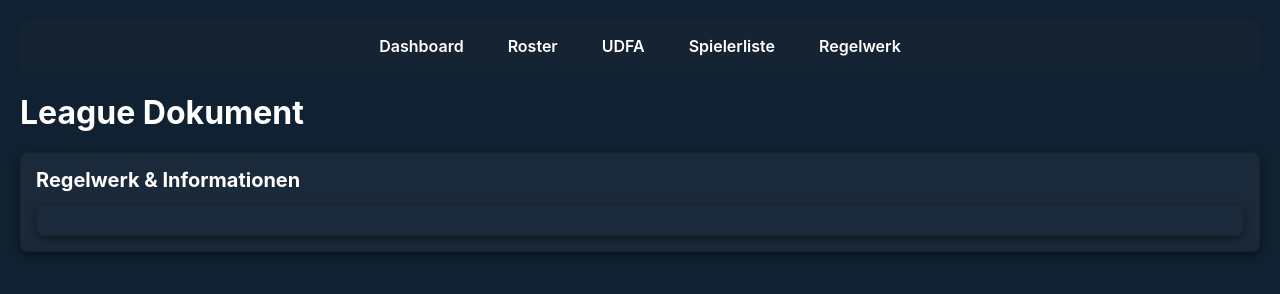
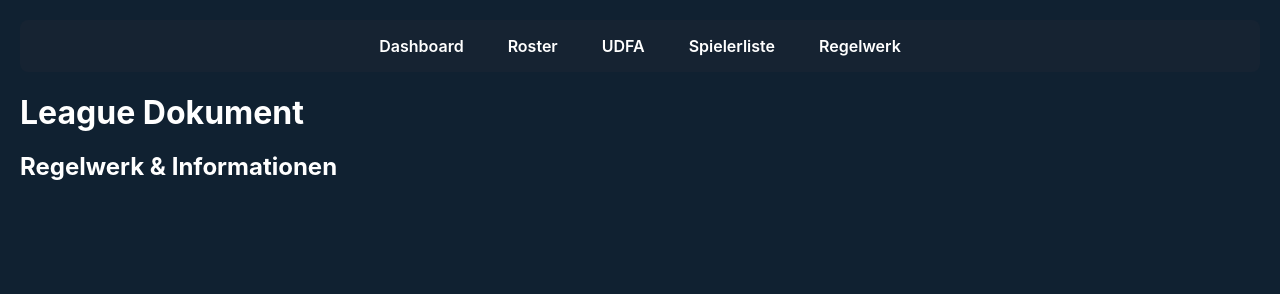
Before and after one commit to Vergilxoxo/gridirondynasty, a plain HTML site: page rulebook.html in a window 1280 px wide. Drawn offline with Linux system fonts and the light colour scheme; no server answers.

Commit message:
Update style.css

```diff
--- a/style.css
+++ b/style.css
@@ -425,33 +425,18 @@ thead th.sort-desc::after {
 }
 
 /* ----------------------
-   Google Docs Block
+   Google Docs Bereich
 ------------------------*/
-.docs-block {
-  background-color: #1b2a3a;
-  border-radius: 8px;
-  padding: 15px;
-  box-shadow: 0 4px 10px rgba(0,0,0,0.4);
-  border: 1px solid #162332;
+
+.docs-link {
+  display: inline-block;
+  margin: 6px 0 14px 0;
+  color: #1e90ff;
+  font-weight: 600;
+  text-decoration: none;
+  word-break: break-all;
 }
 
-.docs-block h2 {
-  margin-top: 0;
-  margin-bottom: 12px;
-  font-size: 20px;
-  font-weight: 700;
+.docs-link:hover {
+  text-decoration: underline;
 }
-
-.docs-iframe-wrapper {
-  width: 100%;
-  height: 75vh;
-  border-radius: 6px;
-  overflow: hidden;
-  background-color: #102131;
-}
-
-.docs-iframe-wrapper iframe {
-  width: 100%;
-  height: 100%;
-  border: none;
-}
```
